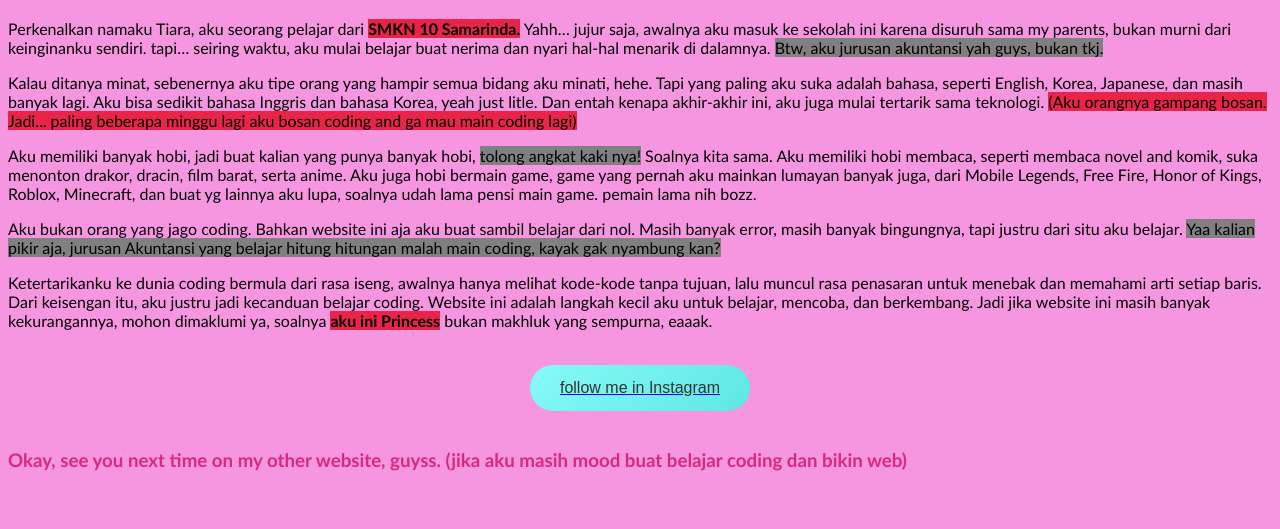
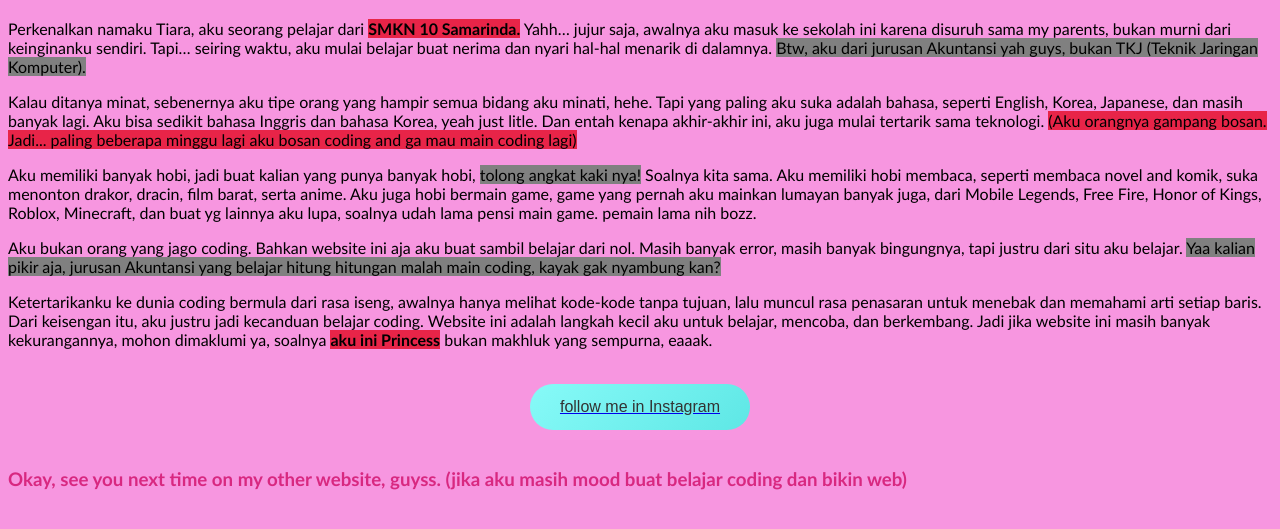
Before and after one commit to tiara00-boop/raracantik.github.io, a plain HTML site: page index.html in a window 1280 px wide. Shown: the part 63-592 px from the top of the page. Drawn offline with Linux system fonts and the light colour scheme.

Commit message:
Update index.html

```diff
--- a/index.html
+++ b/index.html
@@ -15,7 +15,7 @@
 <body style="background-color: #f796e0;">
     <h1 style="color: #d82880;">Hello everyone, welcome to my first Website</h1>
 
-    <p> Perkenalkan namaku Tiara, aku seorang pelajar dari <mark style="background-color:#e82448;"><b> SMKN 10 Samarinda.</b></mark> Yahh… jujur saja, awalnya aku masuk ke sekolah ini karena disuruh sama my parents, bukan murni dari keinginanku sendiri. tapi… seiring waktu, aku mulai belajar buat nerima dan nyari hal-hal menarik di dalamnya. <mark style="background-color:grey;">Btw, aku jurusan akuntansi yah guys, bukan tkj.</mark> </p>
+    <p> Perkenalkan namaku Tiara, aku seorang pelajar dari <mark style="background-color:#e82448;"><b> SMKN 10 Samarinda.</b></mark> Yahh… jujur saja, awalnya aku masuk ke sekolah ini karena disuruh sama my parents, bukan murni dari keinginanku sendiri. Tapi… seiring waktu, aku mulai belajar buat nerima dan nyari hal-hal menarik di dalamnya. <mark style="background-color:grey;">Btw, aku dari jurusan Akuntansi yah guys, bukan TKJ (Teknik Jaringan Komputer).</mark> </p>
 
 
 <p> Kalau ditanya minat, sebenernya aku tipe orang yang hampir semua bidang aku minati, hehe.
```
